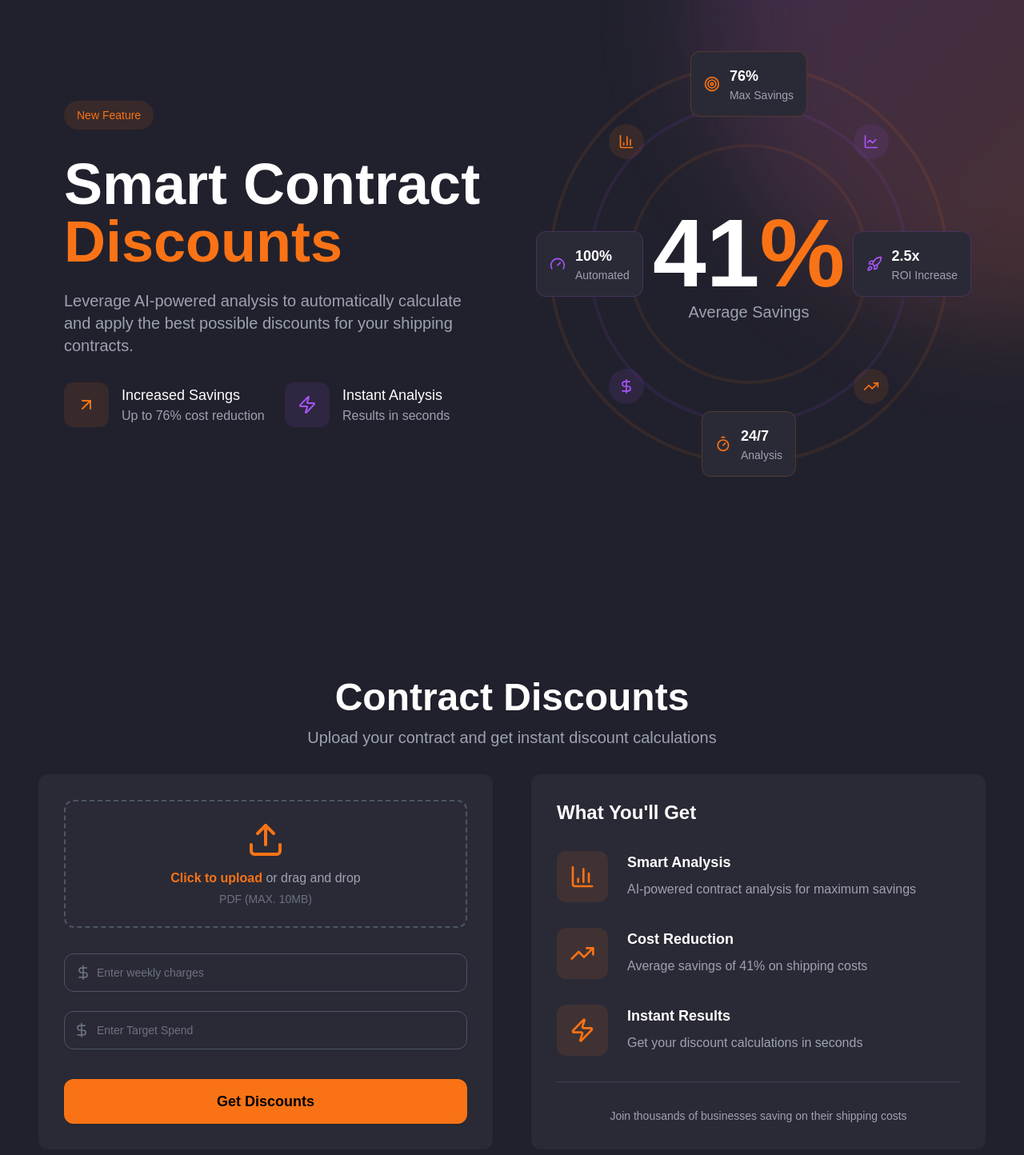
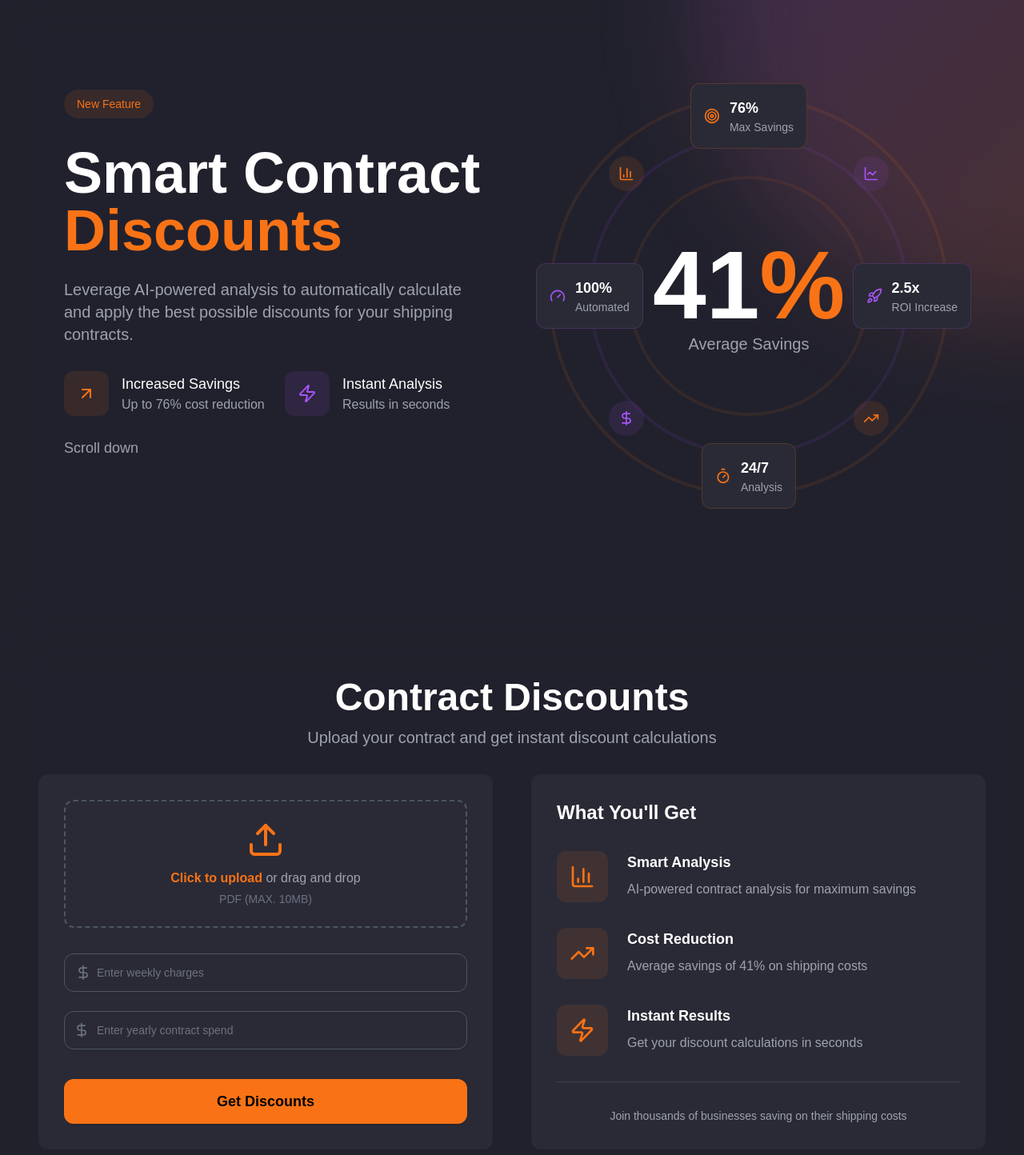
Before and after one commit to lumiotools/contact-analysis-frontend, a Next.js app: page / in a window 1280 px wide. Shown: the top 1444 px of the page at 80% size. Built offline with nearby package versions, Linux system fonts and the light colour scheme.

Commit message:
ui changes done

```diff
--- a/src/app/page.js
+++ b/src/app/page.js
@@ -49,25 +49,26 @@ export default function IntroPage() {
       data.append("file", formData.pdf);
       data.append("weeklyChargesBand", `${formData.weeklyCharges}`);
 
-
-      const graphApiBody=
-      {
-        target_spend:targetSpend,
+      const graphApiBody = {
+        target_spend: targetSpend,
         carrier: "UPS",
         tolerance: 0.2,
-        top_n: 100
-      }
-        const {data:graphResponse} = await axios.post(process.env.NEXT_PUBLIC_GRAPH_SERVER_URL,
+        top_n: 100,
+      };
+      const { data: graphResponse } = await axios.post(
+        process.env.NEXT_PUBLIC_GRAPH_SERVER_URL,
         graphApiBody
-        )
-        const graphApiJsonResponse=JSON.parse(parseJson(graphResponse))
-        console.log("graph",graphApiJsonResponse)
+      );
+      const graphApiJsonResponse = JSON.parse(parseJson(graphResponse));
+      console.log("graph", graphApiJsonResponse);
       localStorage.setItem("graphData", JSON.stringify(graphApiJsonResponse));
-        const {data:discountApiResponse}=await axios.post(process.env.NEXT_PUBLIC_SERVER_URL,data);
+      const { data: discountApiResponse } = await axios.post(
+        process.env.NEXT_PUBLIC_SERVER_URL,
+        data
+      );
       localStorage.setItem("data", JSON.stringify(discountApiResponse));
       navigate.push("/results");
       setUploadLoading(false);
-
     } catch (error) {
       console.log(error);
       setUploadLoading(false);
@@ -82,11 +83,9 @@ export default function IntroPage() {
     }
   };
 
-  useEffect(()=>{
-    (async()=>{
-
-    })()
-  },[])
+  useEffect(() => {
+    (async () => {})();
+  }, []);
 
   const benefits = [
     {
@@ -163,16 +162,17 @@ export default function IntroPage() {
                   </div>
                 </div>
 
-                {/* <Button
-                  onClick={() => navigate.push("/contract-discounts")}
-                  className="bg-orange-500 hover:bg-orange-600 text-black px-12 py-7 text-lg rounded-xl font-semibold"
-                >
-                  Get Contract Discounts
-                </Button> */}
+                <div className="mt-8">
+                  <div className="flex flex-col items-center w-fit">
+                    <span className="text-gray-400 text-lg mb-2 animate-bounce">
+                      Scroll down{" "}
+                    </span>
+                  </div>
+                </div>
               </div>
 
               {/* Right Column - Improved Visualization */}
-              <div className="relative">
+              <div className="relative flex items-center mt-10">
                 {/* Main Circle with Percentage */}
                 <div className="relative w-[500px] h-[500px] mx-auto">
                   {/* Decorative Rings */}
@@ -411,7 +411,7 @@ export default function IntroPage() {
 
                                 <Input
                                   type="text"
-                                  placeholder="Enter Target Spend"
+                                  placeholder="Enter yearly contract spend"
                                   value={targetSpend}
                                   onChange={(e) =>
                                     setTargetSpend(e.target.value)
--- a/src/app/results/page.jsx
+++ b/src/app/results/page.jsx
@@ -403,9 +403,9 @@ export default function DiscountResults() {
             </Button>
 
             <div className="max-w-4xl mx-auto">
-              <h1 className="text-4xl lg:text-5xl font-bold text-white mb-4">
+              {/* <h1 className="text-4xl lg:text-5xl font-bold text-white mb-4">
                 Discount Results
-              </h1>
+              </h1> */}
 
               <div className="space-y-10">
                 <SavingsMetrics />
--- a/src/components/SavingsMetrics.jsx
+++ b/src/components/SavingsMetrics.jsx
@@ -117,7 +117,7 @@ export default function SavingsMetrics() {
   }
 
   return (
-    <div className="flex flex-col items-center justify-center min-h-screen">
+    <div className="flex flex-col items-center justify-center">
       <motion.div
         initial={{ opacity: 0, y: 20 }}
         animate={{ opacity: 1, y: 0 }}
@@ -141,16 +141,13 @@ export default function SavingsMetrics() {
                 animate={{ opacity: 1 }}
                 className="text-orange-400 font-bold"
               >
-                <span className="text-8xl">41</span><span className="text-5xl">ST</span>
+                <span className="text-6xl">Contract <br/> Analysis</span>
               </motion.div>
-              <div className="text-white text-xl mt-2 max-w-[240px] text-center leading-tight">
-                Percentile Compared to Contracts with Similar Spend
-              </div>
             </motion.div>
           </MainCircularProgress>
         </motion.div>
 
-        <AnimatePresence>
+        {/* <AnimatePresence>
           {showSecondary && (
             <motion.div
               initial={{ opacity: 0, y: 50 }}
@@ -195,7 +192,7 @@ export default function SavingsMetrics() {
               ))}
             </motion.div>
           )}
-        </AnimatePresence>
+        </AnimatePresence> */}
       </motion.div>
     </div>
   )
```
Lines whose indentation alone changed are shown as unchanged.
